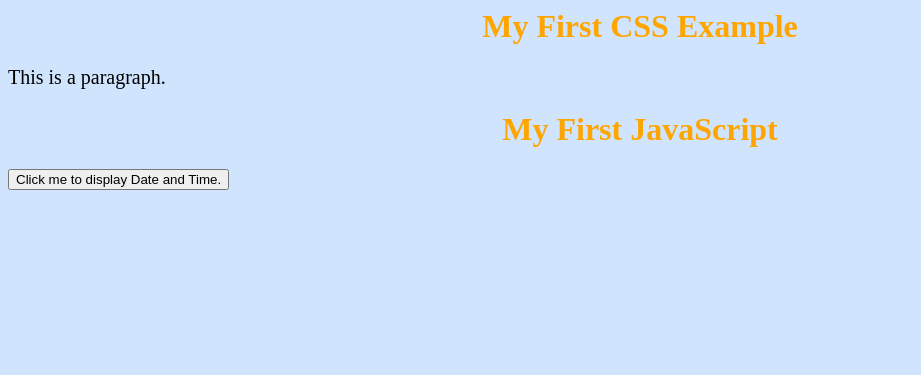
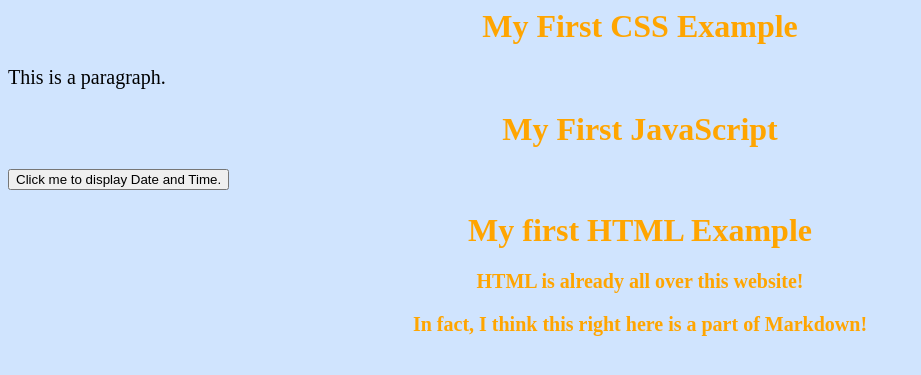
Before and after one commit to Zerg620/Zerg620.github.io, a Jekyll site: the page built from _posts/2016-6-7-Testing-Code.markdown, in a window 1280 px wide. Shown: the top 375 px of the page, without its empty margins (0-921 px from the left). Built offline with Jekyll 4.4.1, drawn with Linux system fonts in a browser that asks for light colours.

Commit message:
Update 2016-6-7-Testing-Code.markdown

```diff
--- a/_posts/2016-6-7-Testing-Code.markdown
+++ b/_posts/2016-6-7-Testing-Code.markdown
@@ -31,3 +31,7 @@ onclick="document.getElementById('demo').innerHTML = Date()">
 Click me to display Date and Time.</button>
 
 <p id="demo"></p>
+
+<h1>My first HTML Example<h1>
+<p>HTML is already all over this website! <p>
+In fact, I think this right here is a part of Markdown!
```
